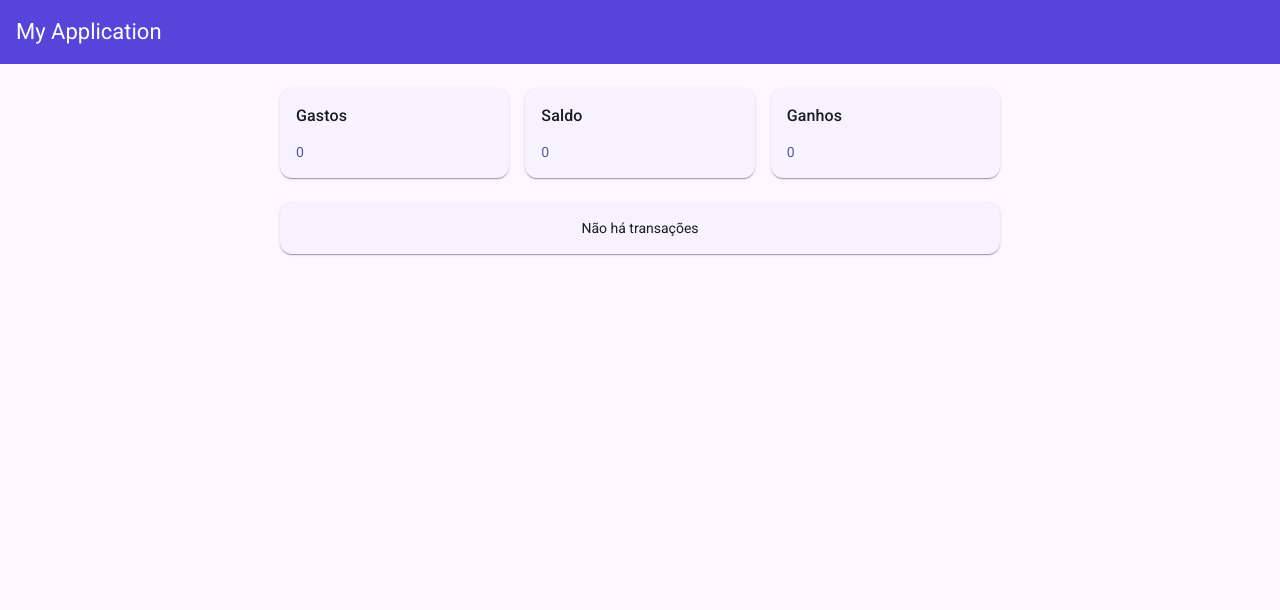
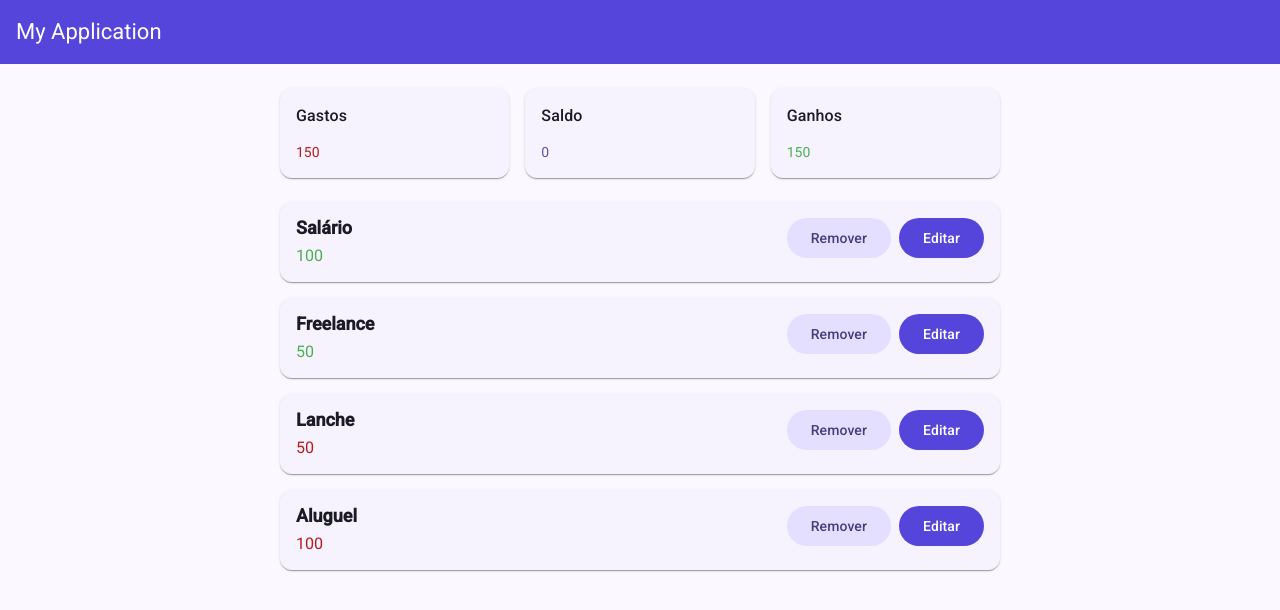
Before and after one commit to michelonsouza/angular-moderno, an Angular app: page / in a window 1280 px wide. Shown: the top 610 px of the page. Built offline with nearby package versions, Linux system fonts and the light colour scheme.

Commit message:
chore: add json-server in project and adjust variables

```diff
--- /dev/null
+++ b/db.json
@@ -0,0 +1,28 @@
+{
+  "transactions": [
+    {
+      "id": "019c3e72-4fd2-7826-98bd-b80228e1bda5",
+      "value": 100,
+      "type": "income",
+      "title": "Salário"
+    },
+    {
+      "id": "019c3e72-95d4-761d-b119-684331c9ef67",
+      "value": 50,
+      "type": "income",
+      "title": "Freelance"
+    },
+    {
+      "id": "019c3e72-b0e1-7f63-83e3-b22194fb4acb",
+      "value": 50,
+      "type": "outcome",
+      "title": "Lanche"
+    },
+    {
+      "id": "019c3e72-ca7a-73bf-b596-987abdd3b495",
+      "value": 100,
+      "type": "outcome",
+      "title": "Aluguel"
+    }
+  ]
+}
--- a/src/app/features/home/home.ts
+++ b/src/app/features/home/home.ts
@@ -12,9 +12,9 @@ import { NoTransactions } from './components/no-transactions/no-transactions';
 })
 export class Home {
   public readonly transactions = signal<Transaction[]>([
-    // { value: 100, type: 'income', title: 'Salário' },
-    // { value: 50, type: 'income', title: 'Freelance' },
-    // { value: 50, type: 'outcome', title: 'Lanche' },
-    // { value: 100, type: 'outcome', title: 'Aluguel' },
+    { value: 100, type: 'income', title: 'Salário' },
+    { value: 50, type: 'income', title: 'Freelance' },
+    { value: 50, type: 'outcome', title: 'Lanche' },
+    { value: 100, type: 'outcome', title: 'Aluguel' },
   ]);
 }
--- a/src/environments/environment.development.ts
+++ b/src/environments/environment.development.ts
@@ -1,5 +1,5 @@
 export const environment = {
-  "production": false,
-  "NG_APP_NODE_ENV": "development",
-  "NG_APP_API_URL": "http://localhost:3000/api/"
+  production: false,
+  NG_APP_NODE_ENV: 'development',
+  NG_APP_API_URL: 'http://localhost:3333/api/',
 };
--- a/src/environments/environment.ts
+++ b/src/environments/environment.ts
@@ -1,5 +1,5 @@
 export const environment = {
-  "production": true,
-  "NG_APP_NODE_ENV": "development",
-  "NG_APP_API_URL": "http://localhost:3000/api/"
+  production: true,
+  NG_APP_NODE_ENV: 'development',
+  NG_APP_API_URL: 'http://localhost:3333/api/',
 };
```
Also changed, not shown: package.json (+6 -2 lines), src/app/core/utils/uuid.ts (added, +32 -0 lines), 2 other files (tests, documents, lock files or other folders).
